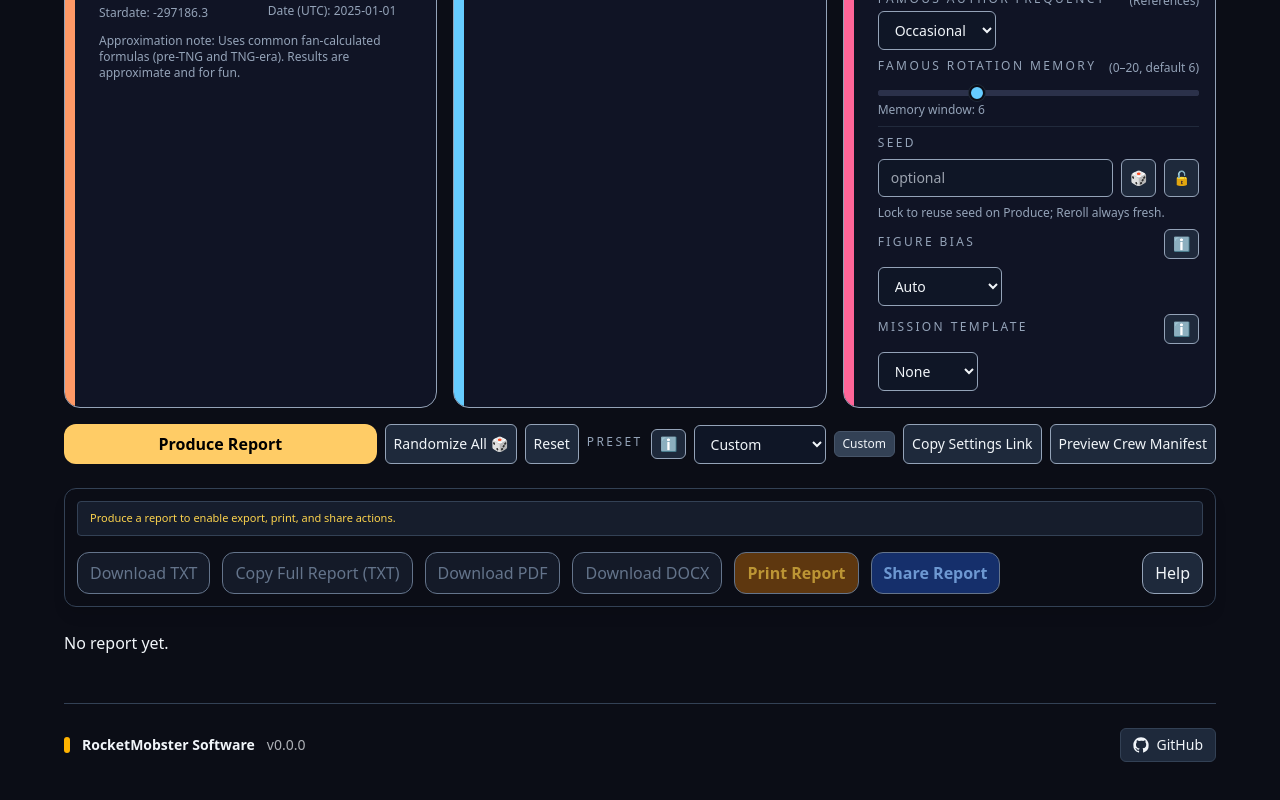
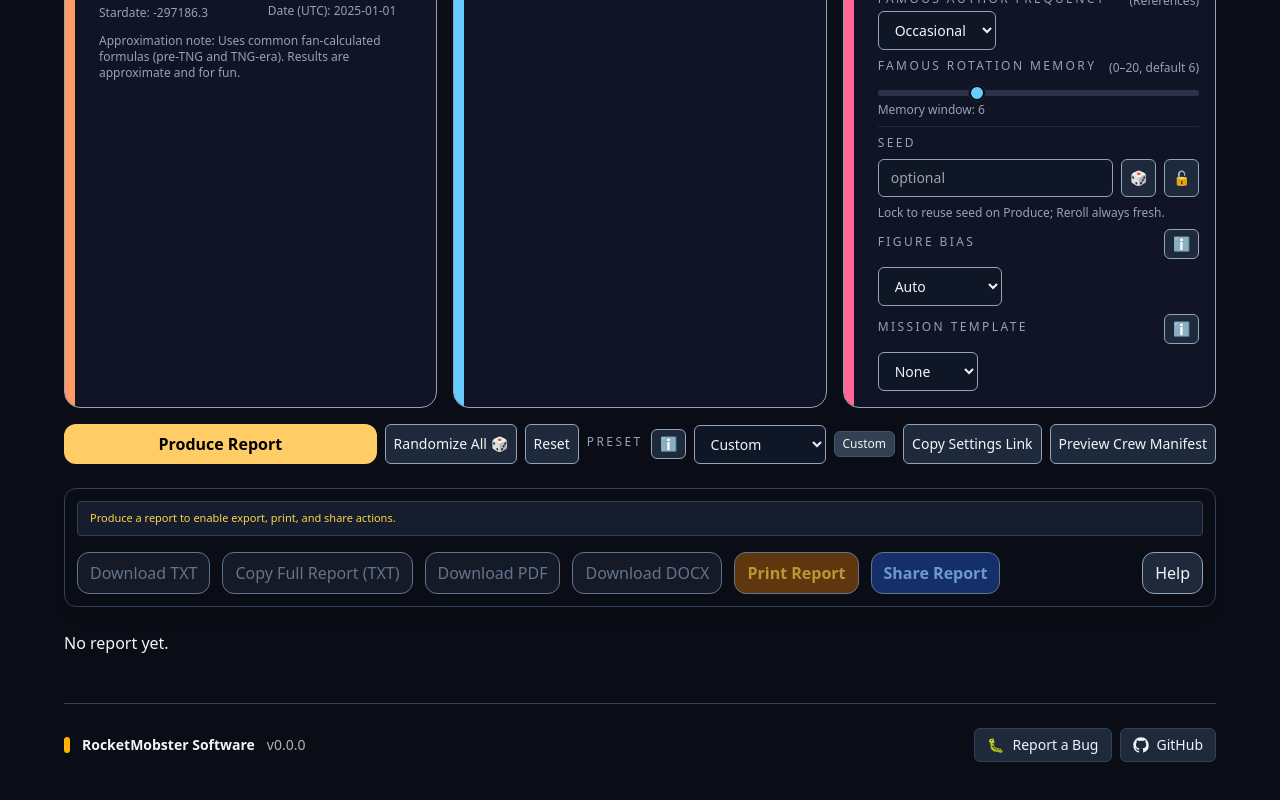
Before and after one commit to RocketMobster/warpcorereports, a React (Vite) app: page / in a window 1280 px wide. Shown: the part 435-1235 px from the top of the page. Built offline with nearby package versions, Linux system fonts and the light colour scheme; the HTML template or start-up script is replaced by a standard one.

Commit message:
feat: add Report a Bug button to footer with pre-filled GitHub issue template

```diff
--- a/src/components/Footer.tsx
+++ b/src/components/Footer.tsx
@@ -9,6 +9,34 @@ declare const __GIT_HASH__: string;
 export default function Footer() {
   const version = typeof __APP_VERSION__ !== 'undefined' ? __APP_VERSION__ : '0.0.0';
   const hash = (typeof __GIT_HASH__ !== 'undefined' && __GIT_HASH__) ? __GIT_HASH__.slice(0,7) : '';
+
+  // Bug report URL with pre-filled template
+  const bugReportUrl = 'https://github.com/RocketMobster/warpcorereports/issues/new?' + new URLSearchParams({
+    title: '[Bug] ',
+    labels: 'bug',
+    body: `**Describe the bug**
+A clear description of what the bug is.
+
+**Steps to reproduce**
+1. Go to '...'
+2. Click on '...'
+3. See error
+
+**Expected behavior**
+What you expected to happen.
+
+**Screenshots**
+If applicable, add screenshots to help explain the problem.
+
+**Environment**
+- Browser: [e.g. Chrome 120, Firefox 121]
+- Device: [e.g. Desktop, Mobile]
+- App Version: ${version}${hash ? ` (${hash})` : ''}
+
+**Additional context**
+Any other relevant information.`
+  }).toString();
+
   return (
   <footer className="mt-12 pb-24 pt-6 border-t border-slate-700 text-sm">
       <div className="flex flex-col sm:flex-row items-start sm:items-center justify-between gap-3">
@@ -17,6 +45,18 @@ export default function Footer() {
           <span className="font-semibold">RocketMobster Software</span>
           <span className="opacity-70">v{version}{hash && ` (${hash})`}</span>
         </div>
+        <div className="flex flex-wrap items-center gap-2">
+          <a
+            href={bugReportUrl}
+            target="_blank"
+            rel="noreferrer"
+            className="inline-flex items-center gap-2 px-3 py-1.5 rounded-md border border-slate-700 bg-slate-800 hover:bg-slate-700 transition-colors"
+            title="Report a bug on GitHub"
+            aria-label="Report a bug"
+          >
+            <span>🐛</span>
+            <span>Report a Bug</span>
+          </a>
           <a
             href="https://github.com/RocketMobster/warpcorereports"
             target="_blank"
@@ -31,6 +71,7 @@ export default function Footer() {
             <span>GitHub</span>
           </a>
         </div>
+      </div>
     </footer>
   );
 }
```
Lines whose indentation alone changed are shown as unchanged.
